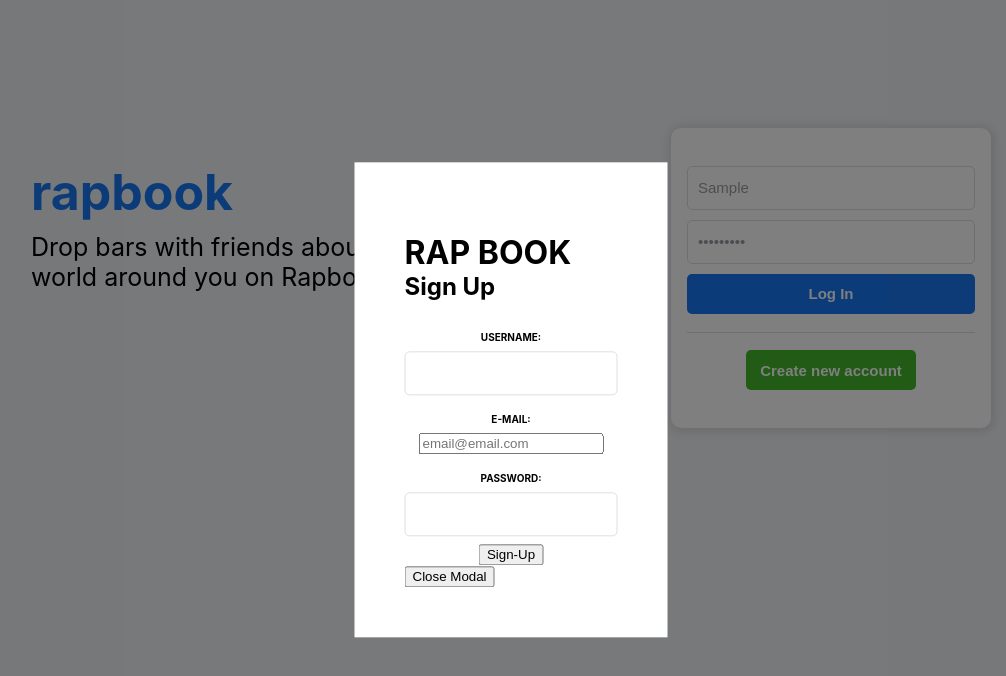
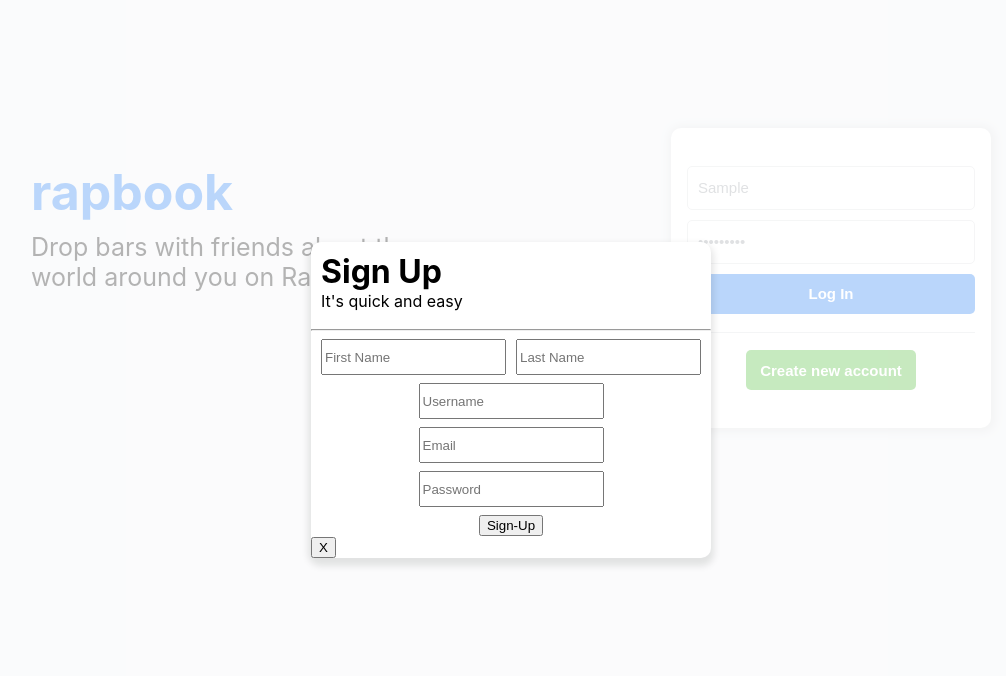
Before and after one commit to MalcolmSmalls/Odin-Book, a React (Create React App) app in the folder client/: page / in a window 1280 px wide. Both pictures are taken after typing "Sample", "Sample123" into the empty fields and a click on the button "Create new account". Shown: the top 676 px of the page, without its empty margins (129-1135 px from the left). Built offline with nearby package versions, Linux system fonts and the light colour scheme.

Commit message:
Add more inputs to form, add more fields to schema and start css

```diff
--- a/client/src/App.css
+++ b/client/src/App.css
@@ -38,19 +38,21 @@
   gap:8px;
 }
 
-.signup-form label {
-  text-transform:uppercase;
-  font-size:10px;
-  padding-top: 10px;
-  font-weight:bold;
+.name-fields {
+  display:flex;
+  gap:10px;
 }
 
 .signup-container h1 {
-  margin-bottom:0px;
+  margin: 0px;
 }
 
 .signup-container h2 {
   margin-top:0px;
+}
+
+.signup-form input {
+  height:30px;
 }
 
 main {
--- a/client/src/Components/SignUpForm/Form.js
+++ b/client/src/Components/SignUpForm/Form.js
@@ -7,6 +7,8 @@ import { useNavigate } from 'react-router-dom';
 export default function SignUpForm() {
     const [ signUp, setSignUp ] = React.useState(
         {
+            firstName: "",
+            lastName: "",
             username: "",
             email: "",
             password: ""
@@ -43,6 +45,8 @@ export default function SignUpForm() {
                     'Content-Type': 'application/json'
                 },
                 body: JSON.stringify({
+                    firstName: signUp.firstName,
+                    lastName: signUp.lastName,
                     username: signUp.username,
                     email: signUp.email,
                     password: signUp.password
@@ -72,30 +76,51 @@ export default function SignUpForm() {
 
     return(
         <div className = "signup-container">
-            <h1>RAP BOOK</h1>
-            <h2>Sign Up</h2>
+            <div className="top" style={{'padding': '10px'}}>
+                <h1>Sign Up</h1>
+                <span>It's quick and easy</span>
+            </div>
+            <hr />
             <form className ="signup-form" onSubmit={handleSubmit}>
-                <label htmlFor = "username">Username:</label>
+                <div className = "name-fields">
+                    <input type ="text"
+                        name="firstName"
+                        id="su-firstName"
+                        placeholder = "First Name"
+                        value={signUp.firstName}
+                        onChange={handleChange}
+                    />
+
+                    <input type ="text"
+                        name="lastName"
+                        id="su-lastName"
+                        placeholder = "Last Name"
+                        value={signUp.lastName}
+                        onChange={handleChange}
+                    />
+
+                </div>
+
                 <input type ="text"
                        name="username"
-                       id="username"
+                       id="su-username"
+                       placeholder = "Username"
                        value={signUp.username}
                        onChange={handleChange}
                 />
 
-                <label htmlFor = "email">E-mail:</label>
                 <input type ="email"
-                       placeholder="email@email.com"
+                       placeholder="Email"
                        name="email"
-                       id="email"
+                       id="su-email"
                        value={signUp.email}
                        onChange={handleChange}
                 />
 
-                <label htmlFor = "password">Password:</label>
                 <input type ="password"
                        name="password"
-                       id="password"
+                       id="su-password"
+                       placeholder="Password"
                        value={signUp.password}
                        onChange={handleChange}
                 />
--- a/client/src/Components/SignUpForm/Modal.js
+++ b/client/src/Components/SignUpForm/Modal.js
@@ -8,9 +8,11 @@ const MODAL_STYLES = {
     left: '50%',
     transform: 'translate(-50%, -50%)',
     backgroundColor: 'white',
-    padding: '50px',
+    // padding: '10px',
     zIndex: 1000,
-
+    boxShadow: "0px 5px 7px 3px rgba(0,0,0,.1)",
+    borderRadius: 10,
+    width:400
 }
 
 const OVERLAY_STYLES = {
@@ -19,7 +21,7 @@ const OVERLAY_STYLES = {
     left: 0,
     right: 0,
     bottom: 0,
-    backgroundColor: "rgba(0,0,0,.5)",
+    backgroundColor: "rgba(255,255,255,.7)",
     zIndex: 1000,
 }
 
@@ -33,7 +35,7 @@ export default function Modal(props){
                 <div style = {MODAL_STYLES}>
                     <Form />
 
-                    <button onClick={props.onClose}>Close Modal</button>
+                    <button onClick={props.onClose}>X</button>
                 </div>
             </>, document.getElementById('portal')
         )
```
Also changed, not shown: 1 other file (tests, documents, lock files or other folders).
